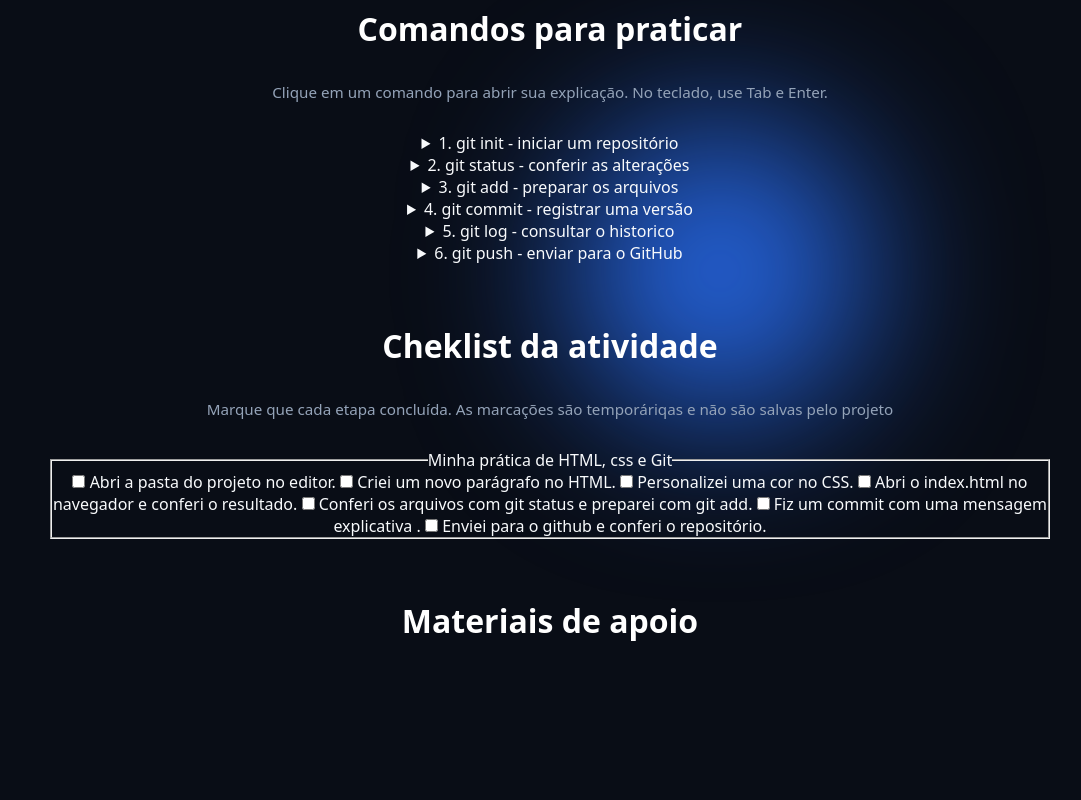
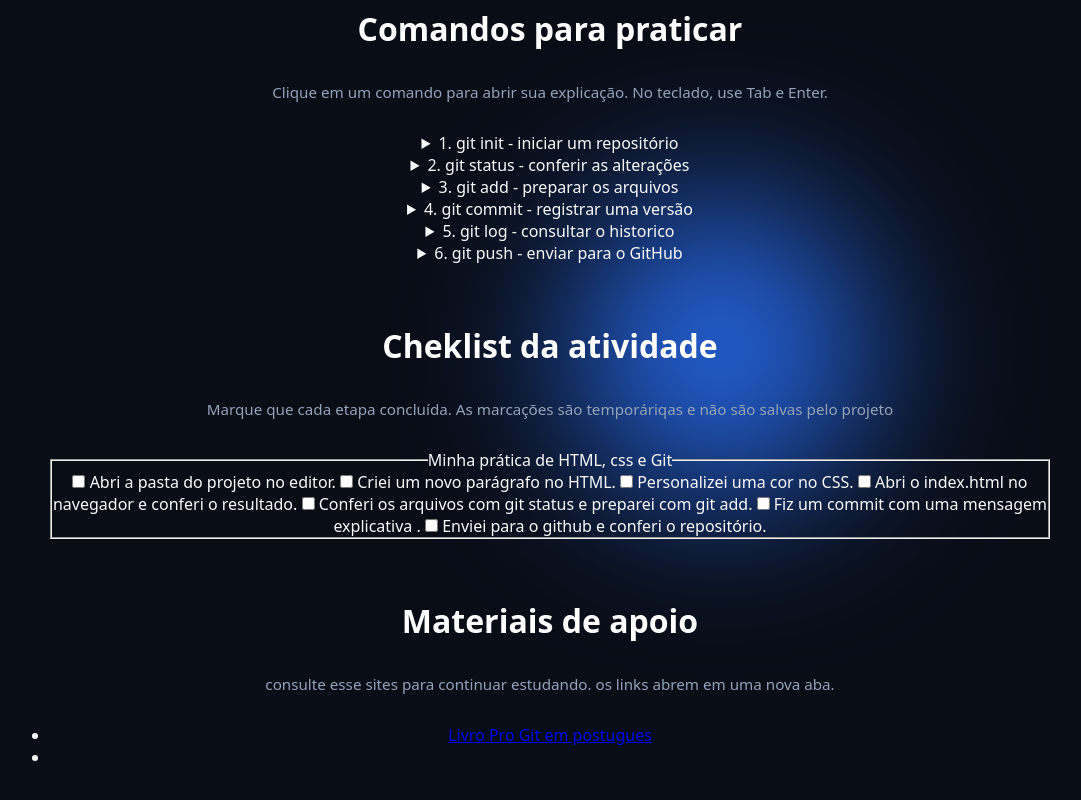
Before and after one commit to yLord1/Aula-git-, a plain HTML site: page index.html in a window 1280 px wide. Shown: the part 902-1702 px from the top of the page, without its empty margins (90-1171 px from the left). Before the commit the page ends 1654 px from the top, so only its background shows below. Drawn offline with Linux system fonts and the light colour scheme.

Commit message:
criei uma lista

```diff
--- a/index.html
+++ b/index.html
@@ -125,6 +125,13 @@
 
         <section class="conteudo estudo" id="materiais">
             <h2>Materiais de apoio</h2>
+            <p>consulte esse sites para continuar estudando. os links abrem em uma nova aba.</p>
+            <!-- NOVO: ul cria uma lista ; li representa cada item.
+             target abre outra aba e rel evita dar á nova página acesso a ába de origem.-->
+             <ul class="links-estudo">
+                <li><a href="https://git-scm.com/book/pt-br/v2" target="_blank" rel="noopener noreferrer">Livro Pro Git em postugues</a></li>
+                <li><a href="https//docs.github.com/pt" target="_blank"></a></li>
+             </ul>
 
         </section>
 
```
